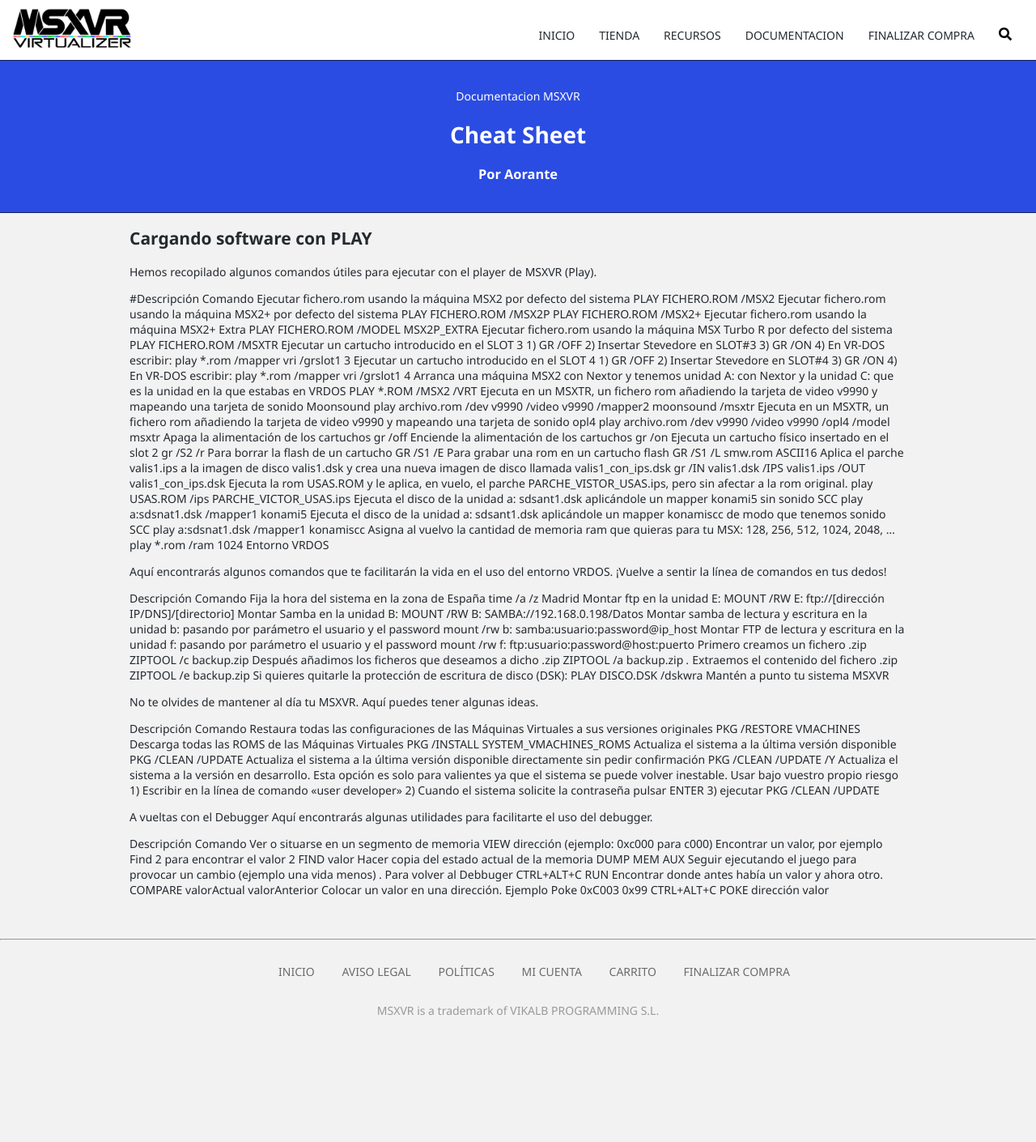
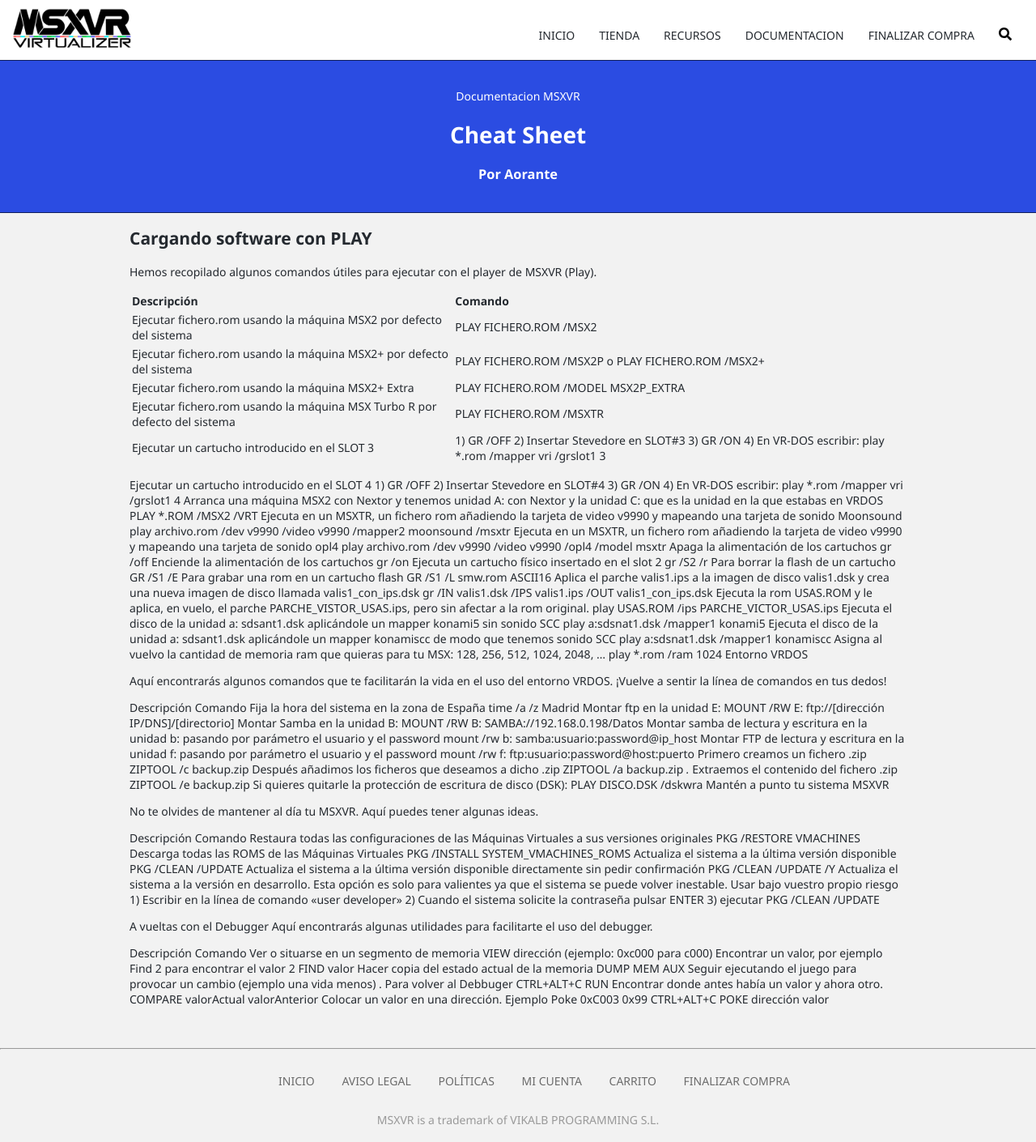
Before and after one commit to msxrv/msxrv.github.io, a Jekyll site: the page built from _documents/cheatsheet.md, in a window 1280 px wide. Shown: the whole page at 81% size. Built offline with Jekyll 4.4.1, drawn with Linux system fonts in a browser that asks for light colours; before the commit the page ends 1275 px from its top, so only the background shows below that.

Commit message:
Fixing docs

```diff
--- a/_documents/cheatsheet.md
+++ b/_documents/cheatsheet.md
@@ -6,17 +6,15 @@
 # Cargando software con PLAY
 Hemos recopilado algunos comandos útiles para ejecutar con el player de MSXVR (Play).
 
-#Descripción
-Comando
-Ejecutar fichero.rom usando la máquina MSX2 por defecto del sistema	PLAY FICHERO.ROM /MSX2
-Ejecutar fichero.rom usando la máquina MSX2+ por defecto del sistema	PLAY FICHERO.ROM /MSX2P
-PLAY FICHERO.ROM /MSX2+
-Ejecutar fichero.rom usando la máquina MSX2+ Extra	PLAY FICHERO.ROM /MODEL MSX2P_EXTRA
-Ejecutar fichero.rom usando la máquina MSX Turbo R por defecto del sistema	PLAY FICHERO.ROM /MSXTR
-Ejecutar un cartucho introducido en el SLOT 3	1) GR /OFF
-2) Insertar Stevedore en SLOT#3
-3) GR /ON
-4) En VR-DOS escribir: play *.rom /mapper vri /grslot1 3
+|--------------|---------|
+|  Descripción | Comando |
+|:-------------|:--------|
+| Ejecutar fichero.rom usando la máquina MSX2 por defecto del sistema | PLAY FICHERO.ROM /MSX2 |
+| Ejecutar fichero.rom usando la máquina MSX2+ por defecto del sistema | PLAY FICHERO.ROM /MSX2P o PLAY FICHERO.ROM /MSX2+ |
+| Ejecutar fichero.rom usando la máquina MSX2+ Extra | PLAY FICHERO.ROM /MODEL MSX2P_EXTRA |
+| Ejecutar fichero.rom usando la máquina MSX Turbo R por defecto del sistema | PLAY FICHERO.ROM /MSXTR |
+| Ejecutar un cartucho introducido en el SLOT 3	| 1) GR /OFF 2) Insertar Stevedore en SLOT#3 3) GR /ON 4) En VR-DOS escribir: play *.rom /mapper vri /grslot1 3 |
+
 Ejecutar un cartucho introducido en el SLOT 4	1) GR /OFF
 2) Insertar Stevedore en SLOT#4
 3) GR /ON
```
Also changed, not shown: _documents/activar_mensajes_inicio.md (added, +46 -0 lines), _documents/desactivar_carga.md (+18 -6 lines), assets/documents/activar_mensajes_inicio/mensajes_de_inicio.png (added), assets/documents/activar_mensajes_inicio/pantalla_de_colores_al_inicio.png (added).
